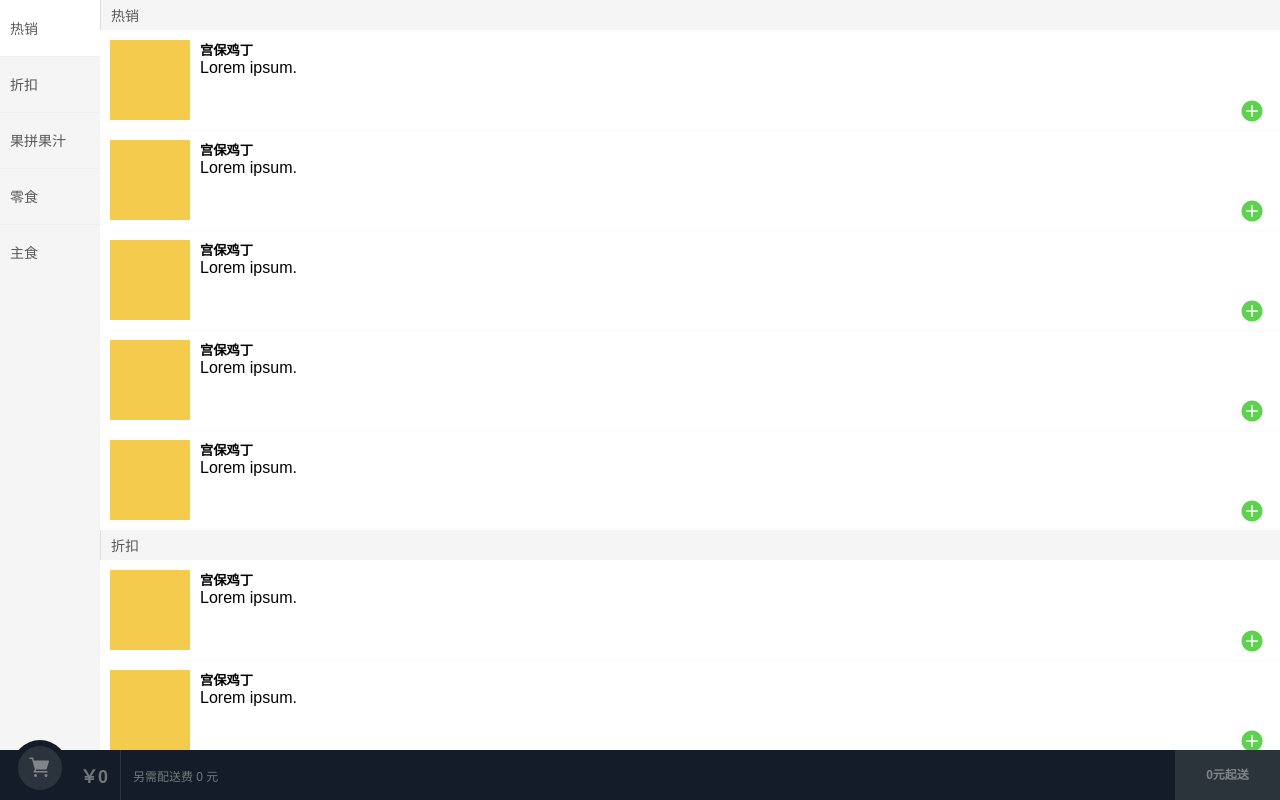
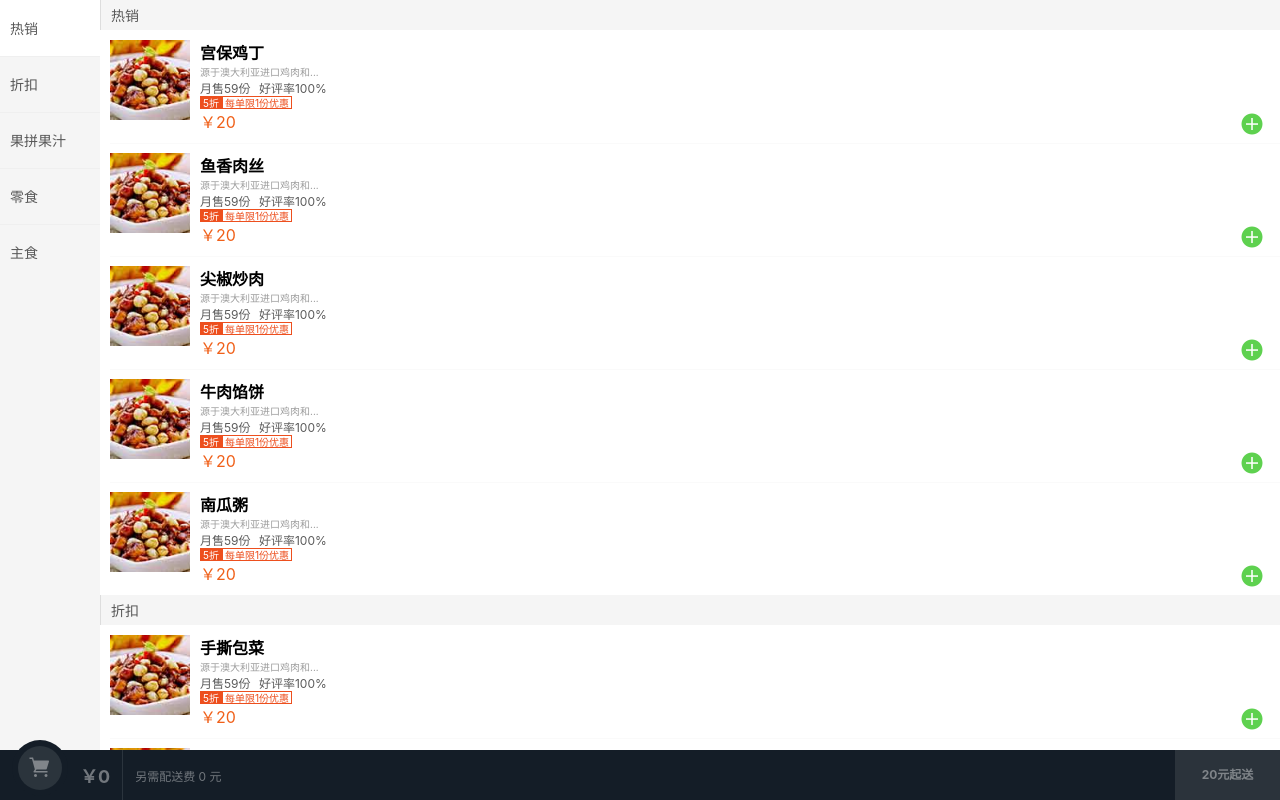
Before and after one commit to meidongwei/wx-order, a Vue app: page / in a window 1280 px wide. Built offline with nearby package versions, Linux system fonts and the light colour scheme.

Commit message:
update some

```diff
--- a/src/App.vue
+++ b/src/App.vue
@@ -11,10 +11,11 @@ export default {
 <style>
 /* -webkit-overflow-scrolling: touch; */
 * {
-  font-family: PingFangSC-Regular, sans-serif,
+  /* font-family: PingFangSC-Regular,
     "Helvetica Neue",Helvetica,Arial,
     "Microsoft Yahei","Hiragino Sans GB",
-    "Heiti SC","WenQuanYi Micro Hei";
+    "Heiti SC","WenQuanYi Micro Hei",sans-serif; */
+  font-family: '-apple-system', "Helvetica Neue", "Roboto", "Segoe UI", sans-serif;
   padding: 0;
   margin: 0;
   -webkit-touch-callout:none;
--- a/src/components/index.vue
+++ b/src/components/index.vue
@@ -20,10 +20,28 @@
             <li v-for="(food, index) in item.list" :key="index">
               <div style="display:flex;">
                 <div style="width:80px;height:80px;background-color:#f5cb4d;
-                margin-right:10px;"></div>
+                margin-right:10px;overflow:hidden;">
+                  <img style="height:100%;" src="../assets/img.jpg" alt="">
+                </div>
                 <div>
-                  <h5>宫保鸡丁</h5>
-                  <p>Lorem ipsum.</p>
+                  <h4>{{ food.name }}</h4>
+                  <p style="color:#9c9c9c;font-size:10px;">
+                    源于澳大利亚进口鸡肉和...
+                  </p>
+                  <p style="color:#5b5b5b;font-size:12px;">
+                    月售59份<span style="padding-left:5px;">
+                      好评率100%</span>
+                  </p>
+                  <p style="color:#5b5b5b;font-size:10px;display:flex;">
+                    <span style="background:#ed4f1e;color:#fff;padding:0 2px;border:1px solid #ed4f1e;height:11px;
+                    display:flex;justify-content:center;align-items:center;">5折</span>
+                    <span style="padding-left:2px;border:1px solid #ed4f1e;height:11px;padding-right:2px;
+                    display:flex;justify-content:center;align-items:center;color:#ed4f1e;">
+                      每单限1份优惠</span>
+                  </p>
+                  <p style="color:#f06019;">
+                    	￥{{ food.price }}
+                  </p>
                 </div>
               </div>
               <!-- 减 num 加 -->
--- a/src/components/shop-cart.vue
+++ b/src/components/shop-cart.vue
@@ -19,7 +19,7 @@
           </div>
           <div class="desc">另需配送费 {{ deliveryPrice }} 元</div>
         </div>
-        <div class="right">
+        <div class="right" @click.stop="pay">
           <div class="pay"
             :class="{'payLight': this.totalPrice >= this.minPrice}">
             {{ payDesc }}
@@ -96,7 +96,7 @@ export default {
     // 起送费
     minPrice: {
       type: Number,
-      default: 0
+      default: 20
     }
   },
   computed: {
@@ -156,6 +156,12 @@ export default {
             this.scroll.refresh()
           }
         }, 20)
+      }
+    },
+    // 支付
+    pay () {
+      if (this.totalPrice < this.minPrice) {
+        return
       }
     },
     empty () {
@@ -270,7 +276,7 @@ export default {
     color: rgba(255, 255, 255, 0.4);
     background-color: #2b333b;
   }
-  .right .pay > .payLight {
+  .right .pay.payLight {
     background-color: #FFDA61;
     color: #333;
   }
@@ -284,12 +290,12 @@ export default {
     width: 100%;
     transform: translate3d(0, -100%, 0);
   }
-  .fold-enter-active,
-  .fold-leave-active {
+  .shopcart-list.fold-enter-active,
+  .shopcart-list.fold-leave-active {
     transition: all 0.5s;
   }
-  .fold-enter,
-  .fold-leave-to {
+  .shopcart-list.fold-enter,
+  .shopcart-list.fold-leave-to {
     transform: translate3d(0, 0, 0);
   }
   .shopcart-list .list-header {
```
Also changed, not shown: src/assets/img.jpg (added), 1 other file (tests, documents, lock files or other folders).
